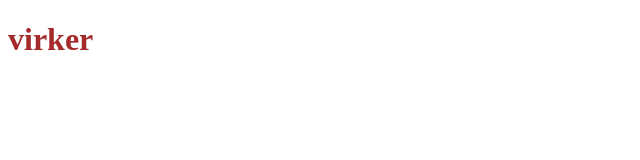
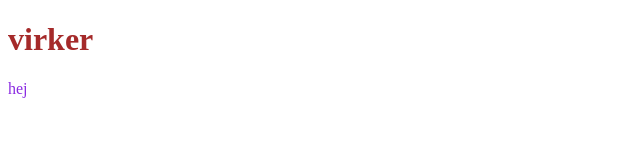
Before and after one commit to emilyndk/git-test, a plain HTML site: page index.html in a window 1280 px wide. Shown: the full height of the page, 0-640 px from the left. Drawn offline with Linux system fonts and the light colour scheme.

Commit message:
tilføjer paragraph

```diff
--- a/index.html
+++ b/index.html
@@ -12,6 +12,8 @@
 
     <h1>virker</h1>
 
+    <p>hej</p>
+
 </body>
 
 </html>
--- a/style.css
+++ b/style.css
@@ -1,3 +1,7 @@
 h1 {
   color: brown;
 }
+
+p {
+  color: blueviolet;
+}
```
